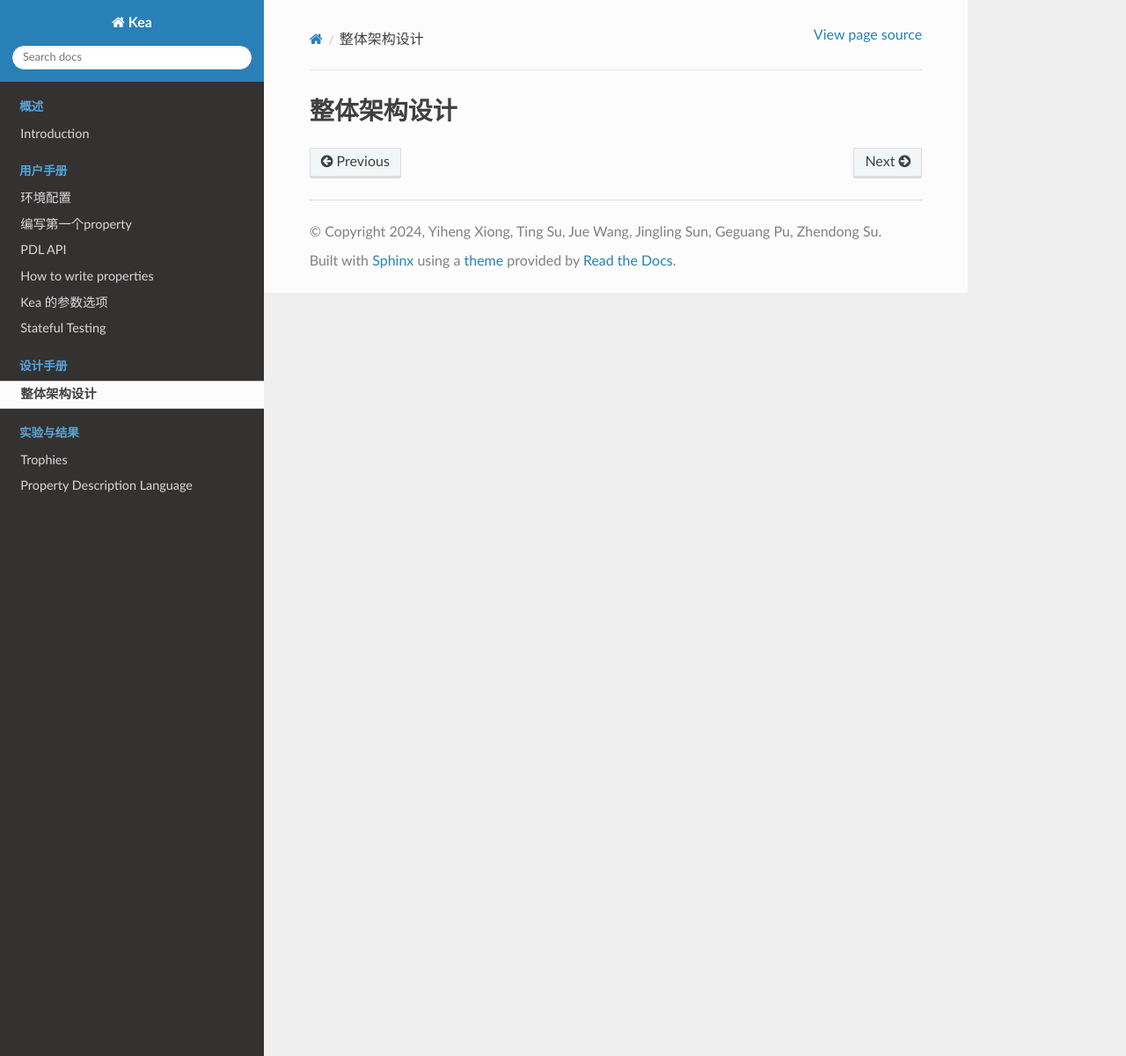
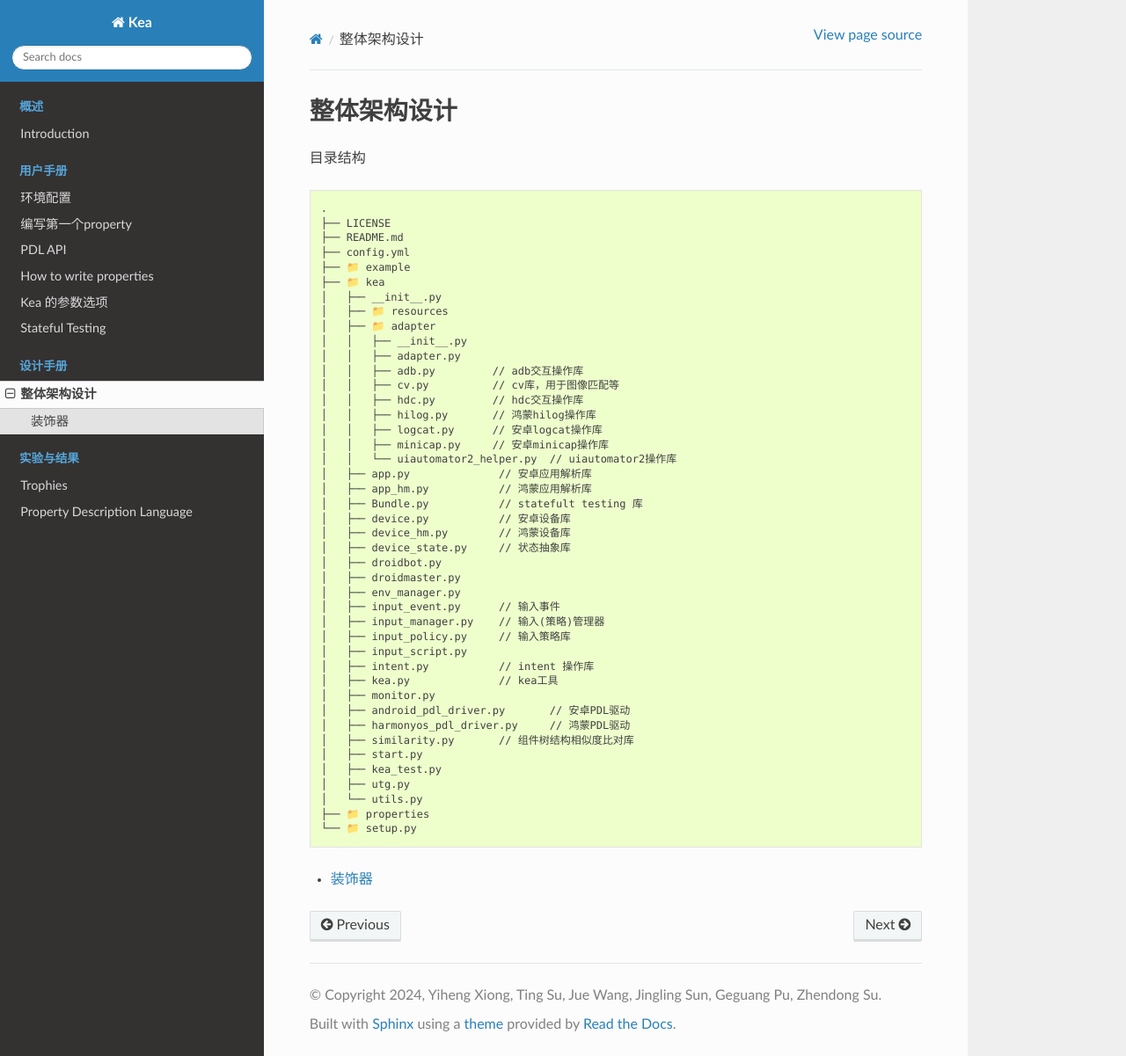
Before and after one commit to XixianLiang/kea-technic-docs, a Sphinx documentation site: the page built from docs/source/part-designDocument/intro.rst, in a window 1280 px wide and 1201 px high. Shown: the whole window at 88% size. Built offline with Sphinx 7.4.7 and the Read the Docs theme 3.1.0, drawn with Linux system fonts in a browser that asks for light colours.

```diff
--- a/docs/source/part-designDocument/intro.rst
+++ b/docs/source/part-designDocument/intro.rst
@@ -1,2 +1,57 @@
 整体架构设计
 =============================
+
+
+目录结构
+
+.. code-block::
+
+    .
+    ├── LICENSE
+    ├── README.md
+    ├── config.yml
+    ├── 📁 example
+    ├── 📁 kea
+    │   ├── __init__.py
+    │   ├── 📁 resources
+    │   ├── 📁 adapter
+    │   │   ├── __init__.py
+    │   │   ├── adapter.py
+    │   │   ├── adb.py         // adb交互操作库
+    │   │   ├── cv.py          // cv库，用于图像匹配等
+    │   │   ├── hdc.py         // hdc交互操作库
+    │   │   ├── hilog.py       // 鸿蒙hilog操作库
+    │   │   ├── logcat.py      // 安卓logcat操作库
+    │   │   ├── minicap.py     // 安卓minicap操作库
+    │   │   └── uiautomator2_helper.py  // uiautomator2操作库
+    │   ├── app.py              // 安卓应用解析库
+    │   ├── app_hm.py           // 鸿蒙应用解析库
+    │   ├── Bundle.py           // statefult testing 库
+    │   ├── device.py           // 安卓设备库
+    │   ├── device_hm.py        // 鸿蒙设备库
+    │   ├── device_state.py     // 状态抽象库
+    │   ├── droidbot.py
+    │   ├── droidmaster.py
+    │   ├── env_manager.py
+    │   ├── input_event.py      // 输入事件
+    │   ├── input_manager.py    // 输入(策略)管理器
+    │   ├── input_policy.py     // 输入策略库
+    │   ├── input_script.py
+    │   ├── intent.py           // intent 操作库
+    │   ├── kea.py              // kea工具
+    │   ├── monitor.py
+    │   ├── android_pdl_driver.py       // 安卓PDL驱动
+    │   ├── harmonyos_pdl_driver.py     // 鸿蒙PDL驱动
+    │   ├── similarity.py       // 组件树结构相似度比对库
+    │   ├── start.py
+    │   ├── kea_test.py
+    │   ├── utg.py
+    │   └── utils.py
+    ├── 📁 properties
+    └── 📁 setup.py
+
+
+
+.. toctree::
+
+    user-interface/keaTest-suite/decorators.rst
```
Also changed, not shown: docs/source/part-designDocument/user-interface/keaTest-suite/decorators.rst (added, +80 -0 lines).
